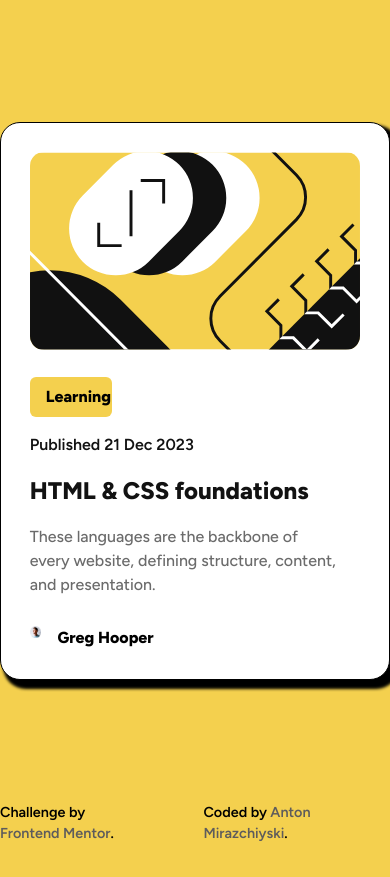
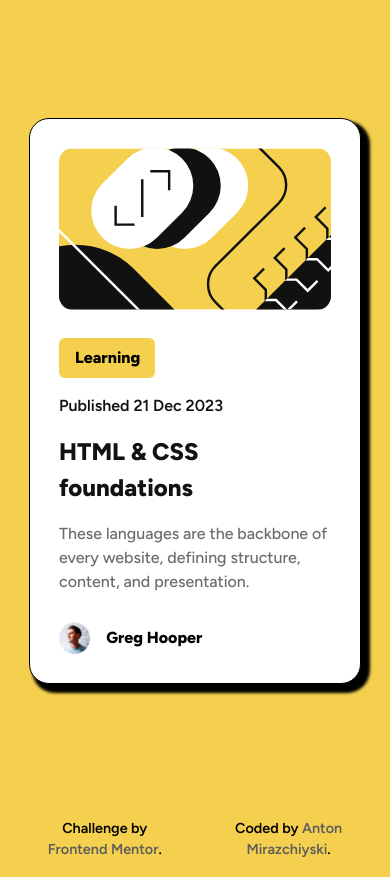
Before and after one commit to anton-mirazchiyski/Blog-Preview-Card, a plain HTML site: page index.html in a window 390 px wide. Before the commit the page ends 845 px from the top, so only its background shows below. Drawn offline with Linux system fonts and the light colour scheme.

Commit message:
Responsive styles

```diff
--- a/styles/styles.css
+++ b/styles/styles.css
@@ -62,7 +62,7 @@ div.card-author {
 }
 
 .author-image-container {
-    max-width: 3vw;
+    max-width: 2.7rem;
 }
 
 .author-name {
@@ -89,3 +89,23 @@ footer {
 a.card-title:hover {
     color: hsl(47, 88%, 63%);
 }
+
+
+@media (max-width: 500px) {
+    .card {
+        max-width: 85vw;
+    }
+
+    .card-topic {
+        max-width: 6rem;
+    }
+
+    .author-image-container {
+        max-width: 8vw;
+    }
+
+    footer {
+        text-align: center;
+        padding: 1rem;
+    }
+}
```
